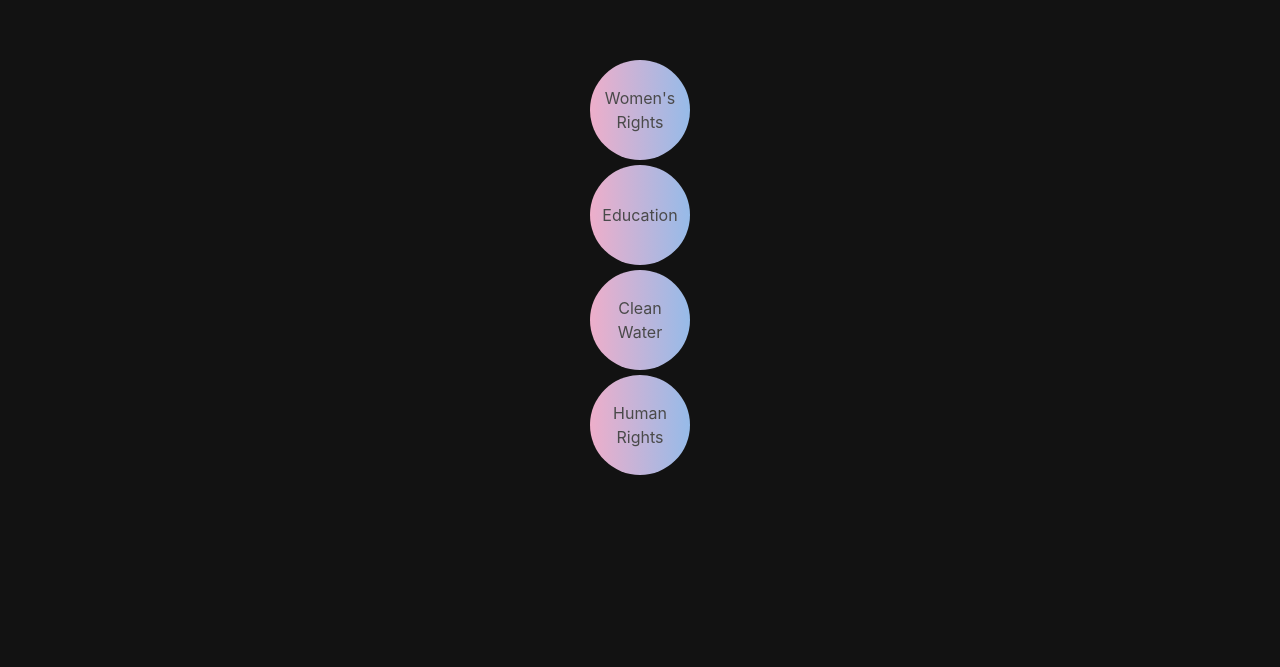
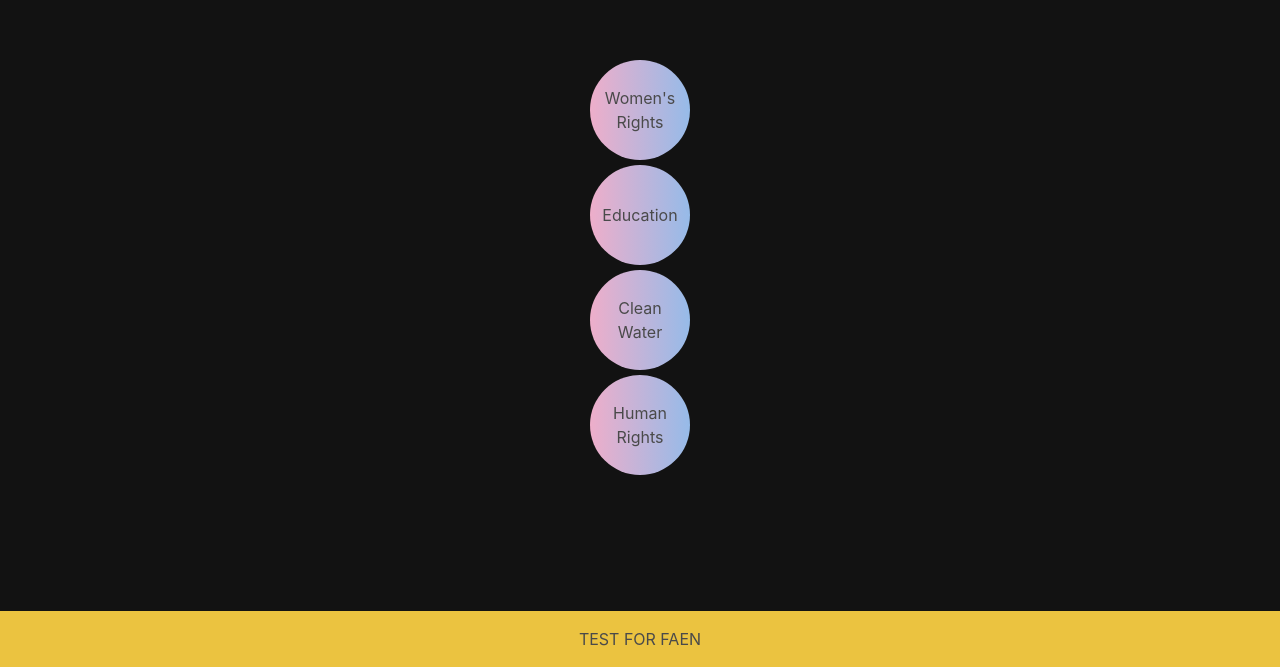
Before and after one commit to simenhaga/Smidig-prosjekt-Meliora-Impact, a React (Create React App) app: page / in a window 1280 px wide. Shown: the part 133-800 px from the top of the page. Built offline with nearby package versions, Linux system fonts and the light colour scheme.

Commit message:
Footer is now in place, without correct design

```diff
--- a/src/App.js
+++ b/src/App.js
@@ -1,6 +1,7 @@
 import { useState } from 'react'
 import 'bulma/css/bulma.min.css';
 import Bubbles from "./components/Bubbles";
+import Footer from './Footer/Footer';
 
 function App() {
   const [tags, setTags] = useState([
@@ -33,11 +34,13 @@ function App() {
       ))
   }
 
-  return (
-      <section className="section bubble-container">
-        <Bubbles className="" tags={tags} toggleSelected={toggleSelected}/>
-      </section>
-  );
+   return (
+       <section className="section bubble-container">
+         <Bubbles className="" tags={tags} toggleSelected={toggleSelected}/>
+         <Footer/>
+       </section>
+   );
+
 }
 
 export default App;
--- /dev/null
+++ b/src/Footer/Footer.js
@@ -0,0 +1,16 @@
+import React from 'react';
+import './style.css';
+
+
+
+const Footer = () => {
+    return (
+        <footer className="footer">
+            <div className="content has-text-centered">
+                <p>TEST FOR FAEN</p>
+            </div>
+        </footer>
+    );
+}
+
+export default Footer;
--- /dev/null
+++ b/src/Footer/style.css
@@ -0,0 +1,9 @@
+ .footer{
+    margin-top: 1rem;
+    padding: 1rem;
+    background-color: rgb(235, 195, 64);
+    position: fixed;
+    bottom: 0;
+    left: 0;
+    width: 100%;
+}
```
